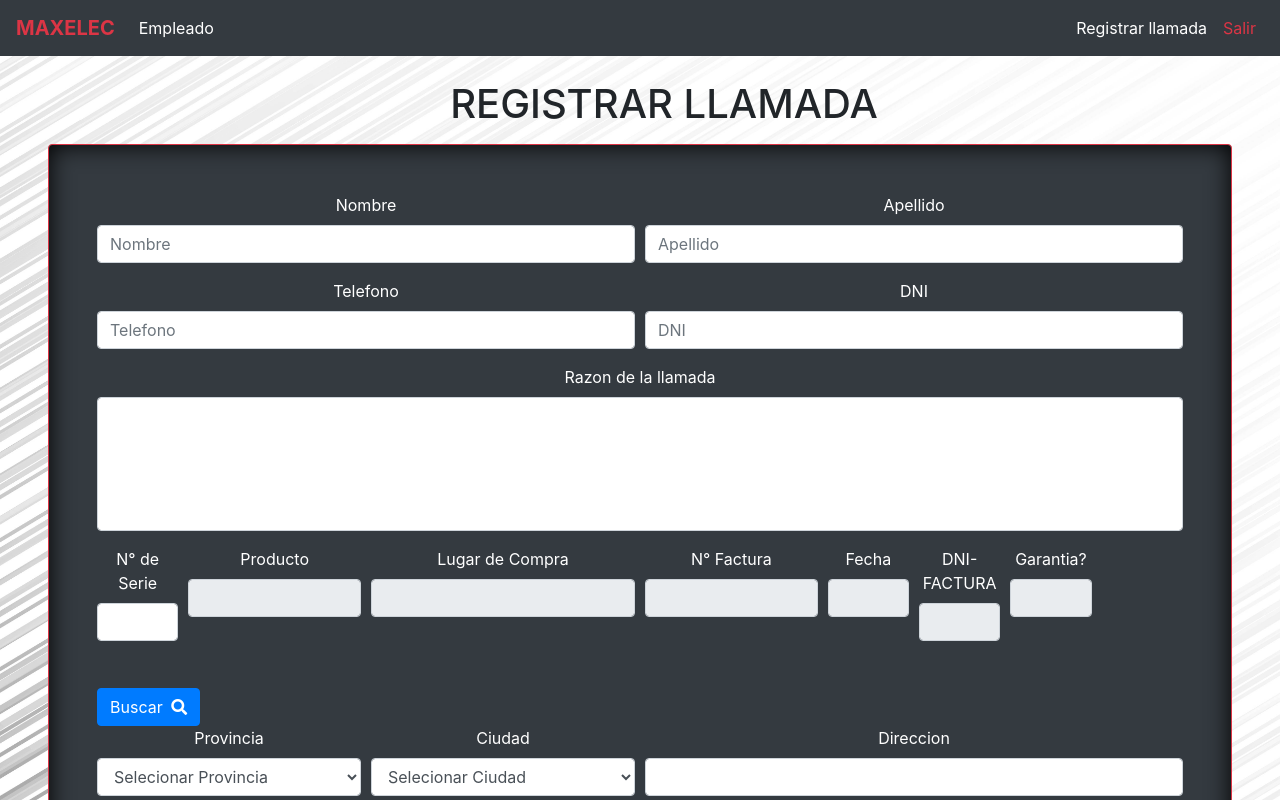
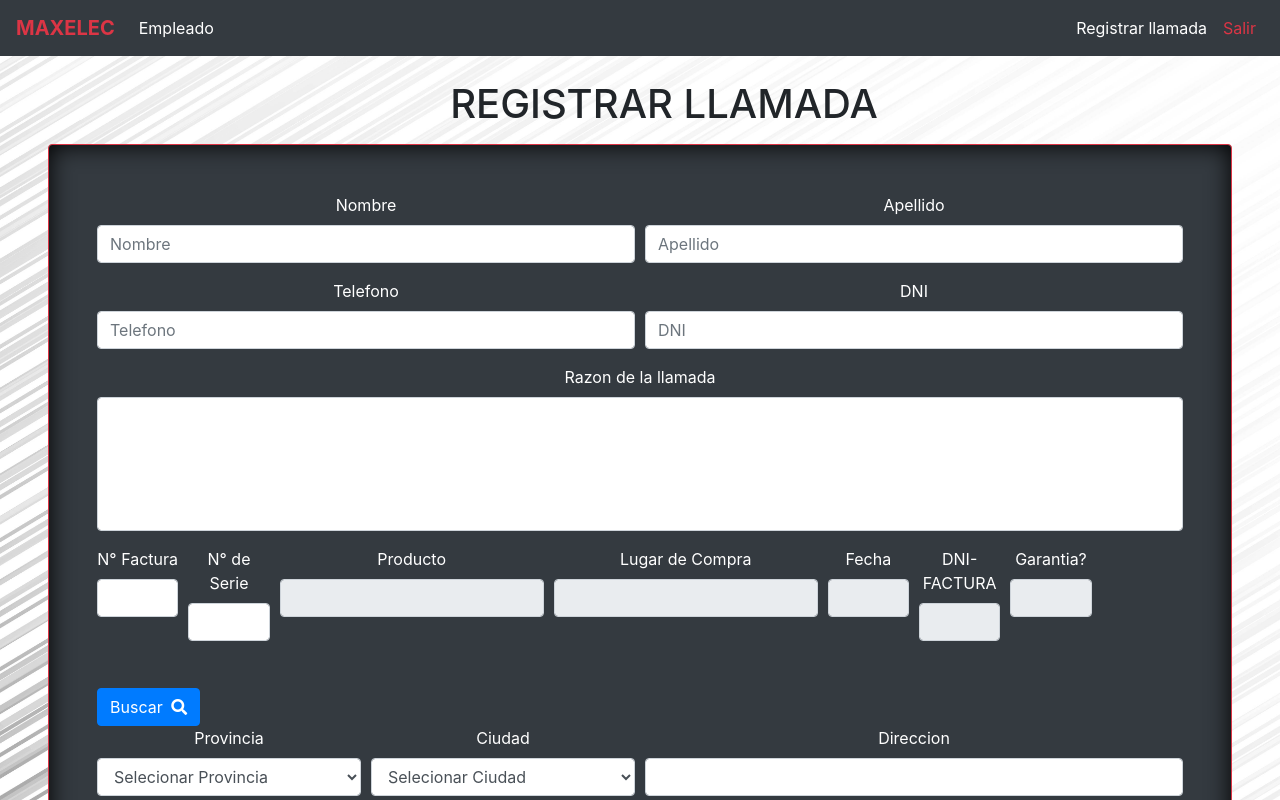
Before and after one commit to Amiens-bot/maxelec-frontend, a React (Create React App) app: page /empleado/llamada in a window 1280 px wide. Both pictures are taken after a click on the radio button "Derivar Reclamo". Shown: the top 800 px of the page. Built offline with nearby package versions, Linux system fonts and the light colour scheme.

Commit message:
fixee algo amigo cual hay

```diff
--- a/src/components/pages/Empleado/RegistrarLlamada.js
+++ b/src/components/pages/Empleado/RegistrarLlamada.js
@@ -219,6 +219,18 @@ function RegistrarLlamada() {
       <form>
         <div className="form-group">
           <div className="form-row">
+            {/* INPUT - N° FACTURA */}
+            <div className="form-group col-md-1">
+              <label for="inputNfactura">N° Factura</label>
+              <input
+                type="number"
+                className="form-control"
+                id="inputNfactura"
+                value={facturaNumero}
+                onChange={(e) => setFacturaNumero(e.target.value)}
+              />
+            </div>
+
             {/* INPUT - N° de Serie */}
             <div className="form-group col-md-1">
               <label for="inputNserie">N° de Serie</label>
@@ -232,7 +244,7 @@ function RegistrarLlamada() {
             </div>
 
             {/* INPUT - Producto */}
-            <div className="form-group col-md-2">
+            <div className="form-group col-md-3">
               <label for="inputProducto">Producto</label>
               <input
                 type="text"
@@ -256,18 +268,6 @@ function RegistrarLlamada() {
               />
             </div>
 
-            {/* INPUT - N° FACTURA */}
-            <div className="form-group col-md-2">
-              <label for="inputNfactura">N° Factura</label>
-              <input
-                type="text"
-                className="form-control"
-                id="inputNfactura"
-                value={facturaNumero}
-                //onChange={(e) => setFacturaNumero(e.target.value)}
-                disabled
-              />
-            </div>
             {/* INPUT - Fecha */}
             <div className="form-group col-md-1">
               <label for="inputFechaFactura">Fecha</label>
```
